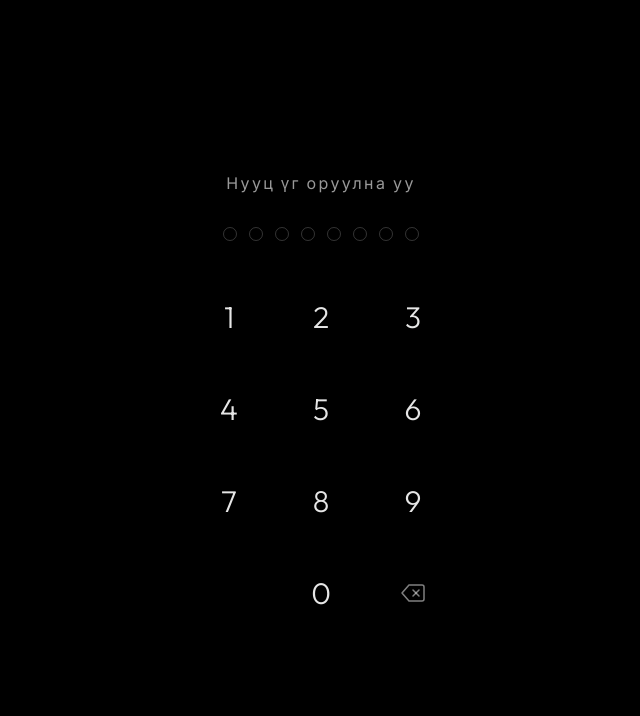
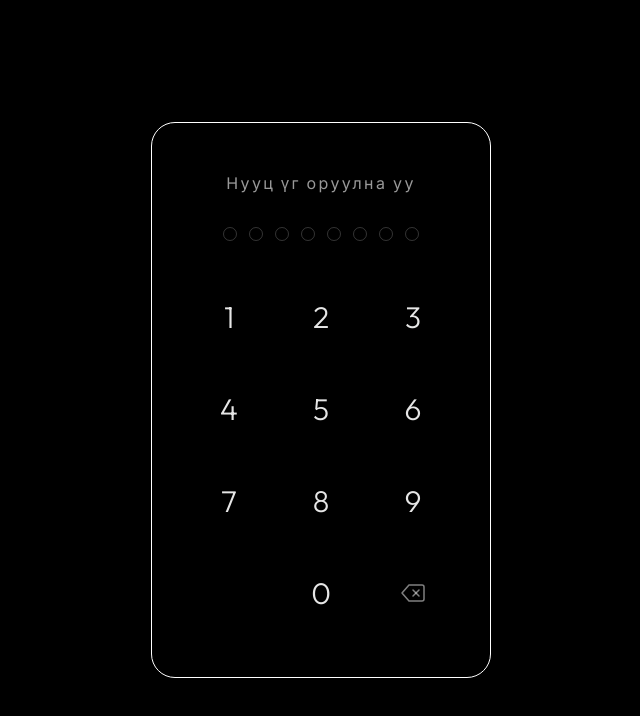
Before and after one commit to Mnli001/html_project-2, a React (Vite) app: page / in a window 1280 px wide. Shown: the top 716 px of the page, without its empty margins (319-959 px from the left). Built offline with nearby package versions, Linux system fonts and the light colour scheme; a web font is replaced by a local one.

Commit message:
Add white border to lockscreen container

```diff
--- a/src/components/LockScreen.jsx
+++ b/src/components/LockScreen.jsx
@@ -69,7 +69,7 @@
 
       <motion.div
         animate={controls}
-        className="z-20 w-[90vw] max-w-[320px] md:max-w-[340px] flex flex-col items-center py-10 md:py-12 px-5 md:px-6 rounded-3xl"
+        className="z-20 w-[90vw] max-w-[320px] md:max-w-[340px] flex flex-col items-center py-10 md:py-12 px-5 md:px-6 rounded-3xl border border-white"
       >
         {/* Message */}
         <motion.p
```
